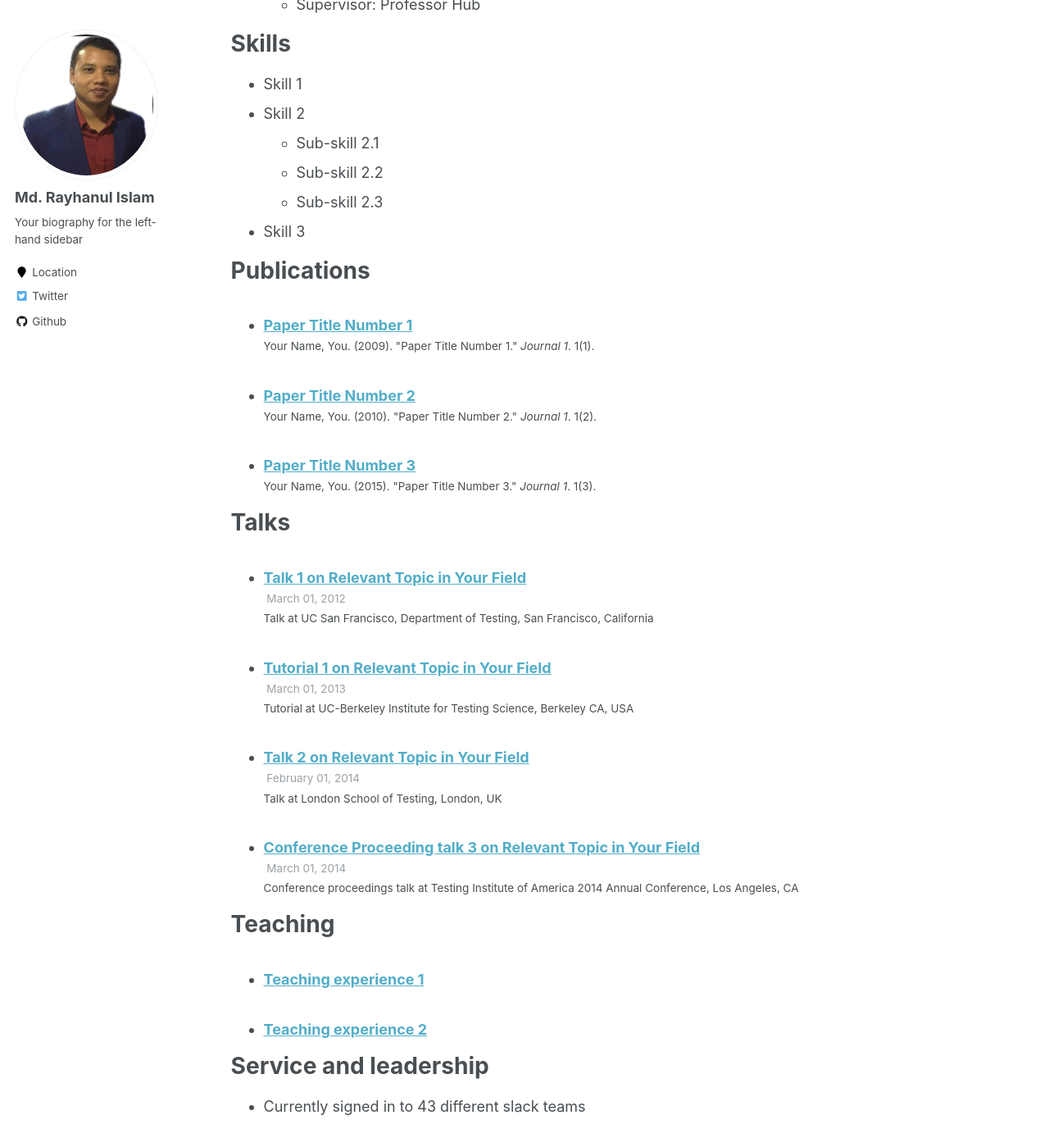
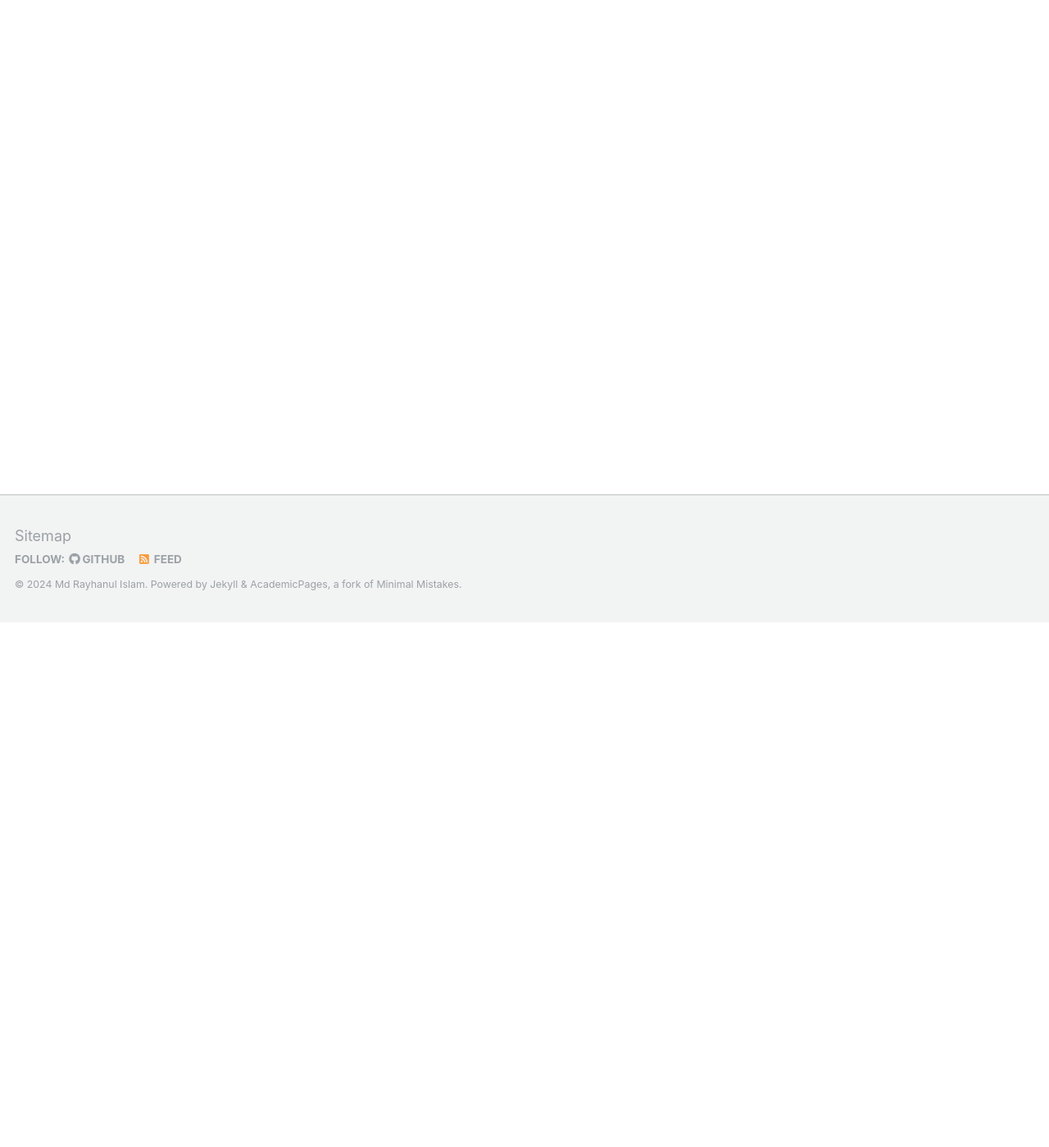
Before and after one commit to rayhanul/rayhanul.github.io, a Jekyll site: the page built from _pages/cv.md, in a window 1280 px wide and 1400 px high, scrolled down 641 px. Shown: the whole window at 82% size. Built offline with Jekyll 4.4.1, drawn with Linux system fonts in a browser that asks for light colours; some of the changed text lies outside the part shown.

```diff
--- a/_pages/cv.md
+++ b/_pages/cv.md
@@ -8,7 +8,7 @@ redirect_from:
 ---
 
 {% include base_path %}
-
+<!--
 Education
 ======
 * B.S. in GitHub, GitHub University, 2012
@@ -56,4 +56,4 @@ Teaching
 
 Service and leadership
 ======
-* Currently signed in to 43 different slack teams
+* Currently signed in to 43 different slack teams -->
```
Also changed, not shown: _pages/about.md (+3 -3 lines).
